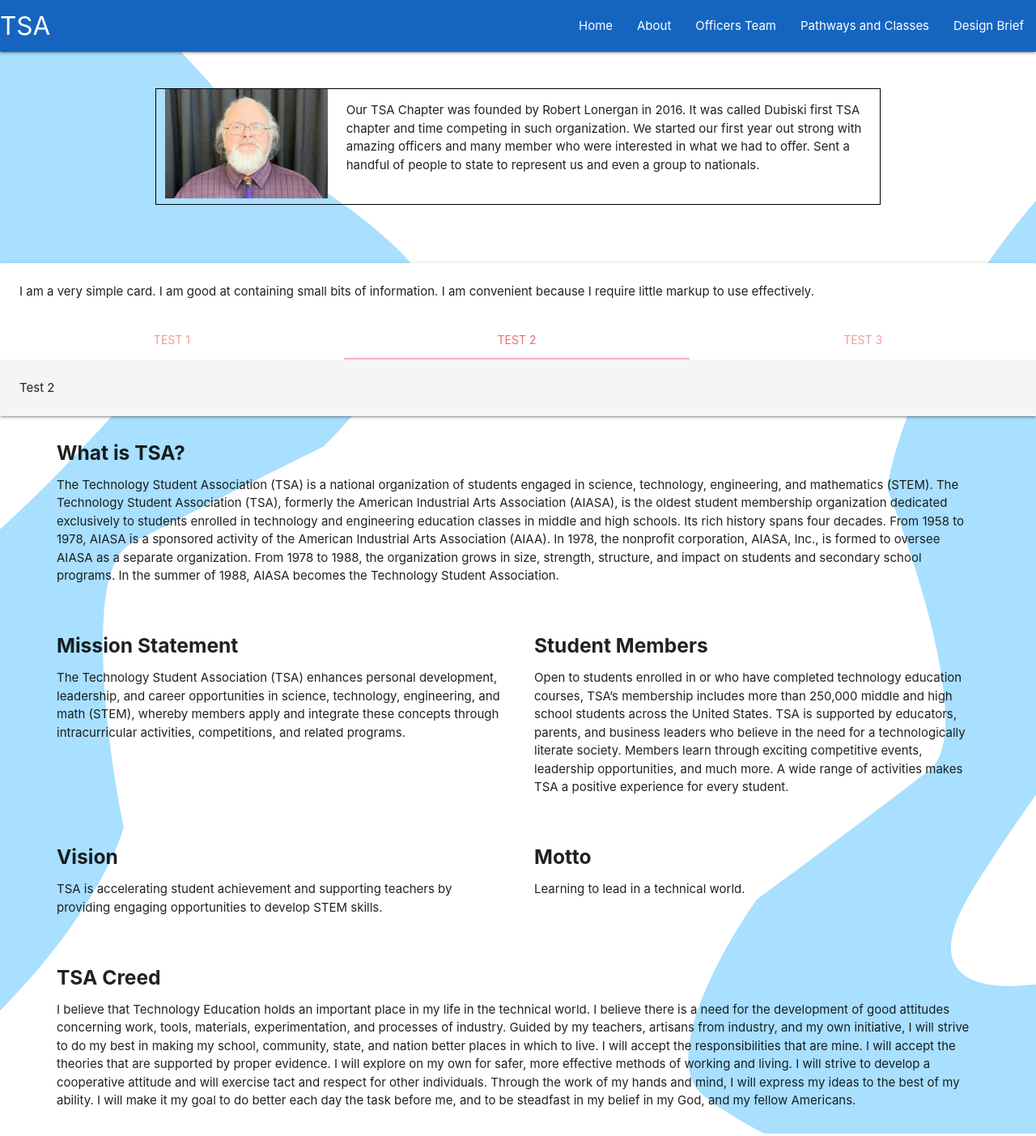
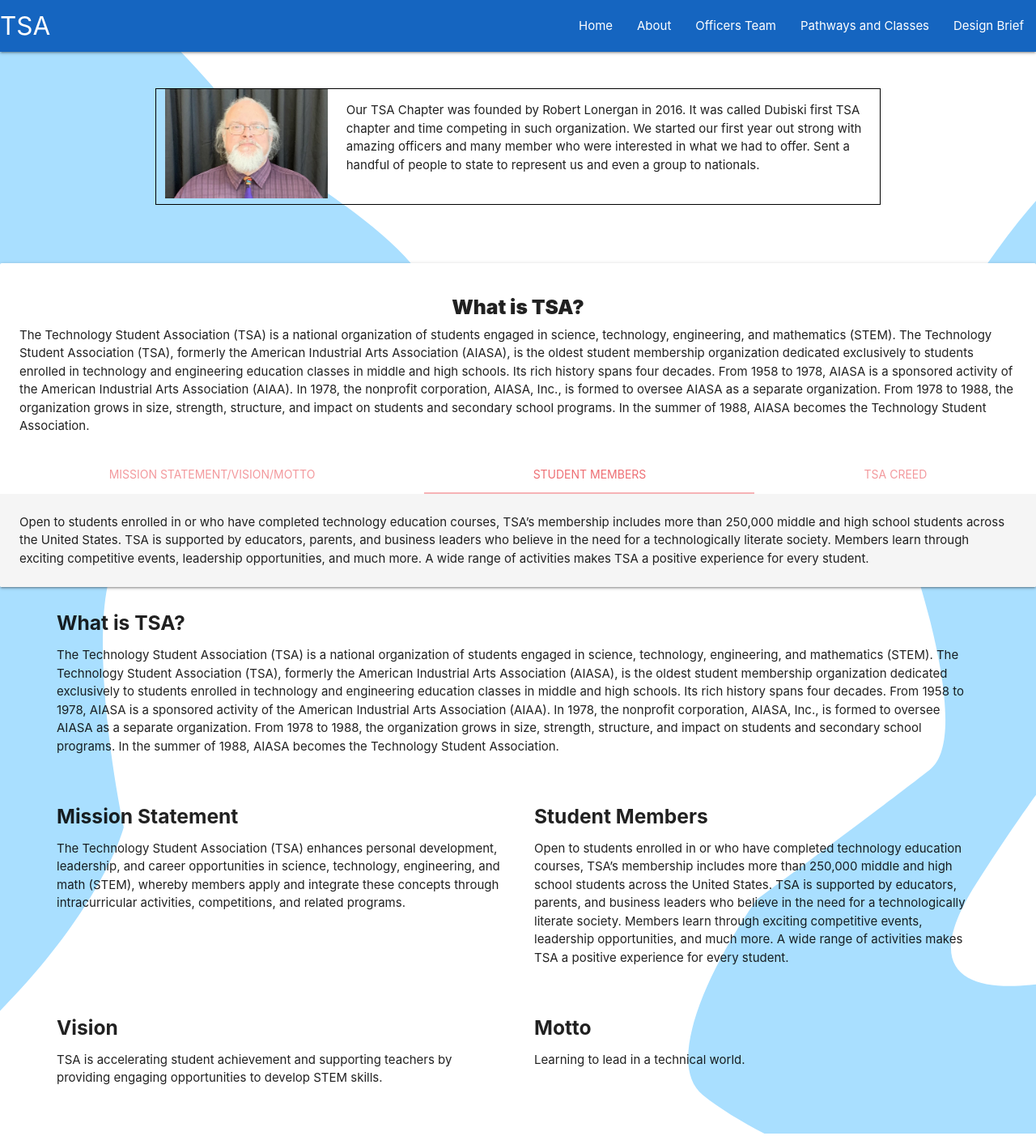
Before and after one commit to fastfists/TSAZone, a Flask app: page /about in a window 1280 px wide. Shown: the top 1403 px of the page at 81% size. Run offline with Flask 2, Linux system fonts and the light colour scheme.

Commit message:
About page box

```diff
--- a/templates/about.html
+++ b/templates/about.html
@@ -22,19 +22,34 @@
 <br><br>
 <div class="card">
     <div class="card-content">
-      <p>I am a very simple card. I am good at containing small bits of information. I am convenient because I require little markup to use effectively.</p>
+        <center><h5><b>What is TSA?</b></h5></center>
+      <p>The Technology Student Association (TSA) is a national organization of students engaged in science, technology, engineering, and mathematics (STEM). The Technology Student Association (TSA), formerly the American Industrial Arts Association (AIASA),
+        is the oldest student membership organization dedicated exclusively to students enrolled in technology and engineering education classes in middle and high schools. Its rich history spans four decades. From 1958 to 1978, AIASA is a sponsored activity
+        of the American Industrial Arts Association (AIAA). In 1978, the nonprofit corporation, AIASA, Inc., is formed to oversee AIASA as a separate organization. From 1978 to 1988, the organization grows in size, strength, structure, and impact on students and secondary school programs. In the summer of 1988, AIASA becomes the Technology Student Association.</p>
     </div>
     <div class="card-tabs">
       <ul class="tabs tabs-fixed-width">
-        <li class="tab"><a href="#test4">Test 1</a></li>
-        <li class="tab"><a class="active" href="#test5">Test 2</a></li>
-        <li class="tab"><a href="#test6">Test 3</a></li>
+        <li class="tab"><a href="#test4">Mission Statement/Vision/Motto</a></li>
+        <li class="tab"><a class="active" href="#test5">Student Members</a></li>
+        <li class="tab"><a href="#test6">TSA Creed</a></li>
       </ul>
     </div>
     <div class="card-content grey lighten-4">
-      <div id="test4">Test 1</div>
-      <div id="test5">Test 2</div>
-      <div id="test6">Test 3</div>
+      <div id="test4">
+          <p><b>Mission Statement:</b>The Technology Student Association (TSA) enhances personal development, leadership, and career opportunities in science, technology, engineering, and math (STEM), whereby members apply and integrate these concepts through intracurricular activities, competitions, and related programs.</p>
+          &nbsp;
+          <p><b>Vision:</b>TSA is accelerating student achievement and supporting teachers by providing engaging opportunities to develop STEM skills.</p>
+          &nbsp;
+          <p><b>Motto:</b>Learning to lead in a technical world.</p>
+          &nbsp;
+      </div>
+
+
+      <div id="test5">Open to students enrolled in or who have completed technology education courses, TSA’s membership includes more than 250,000 middle and high school students across the United States.
+          TSA is supported by educators, parents, and business leaders who believe in the need for a technologically literate society. Members learn through exciting competitive events, leadership opportunities, and much more. A wide range of activities makes TSA a positive experience for every student.</div>
+      <div id="test6">I believe that Technology Education holds an important place in my life in the technical world. I believe there is a need for the development of good attitudes concerning work, tools, materials, experimentation, and processes of industry. Guided by my teachers, artisans from industry, and my own initiative,
+          I will strive to do my best in making my school, community, state, and nation better places in which to live. I will accept the responsibilities that are mine. I will accept the theories that are supported by proper evidence. I will explore on my own for safer, more effective methods of working and living. I will strive to
+          develop a cooperative attitude and will exercise tact and respect for other individuals. Through the work of my hands and mind, I will express my ideas to the best of my ability. I will make it my goal to do better each day the task before me, and to be steadfast in my belief in my God, and my fellow Americans.</div>
     </div>
   </div>
 
```
